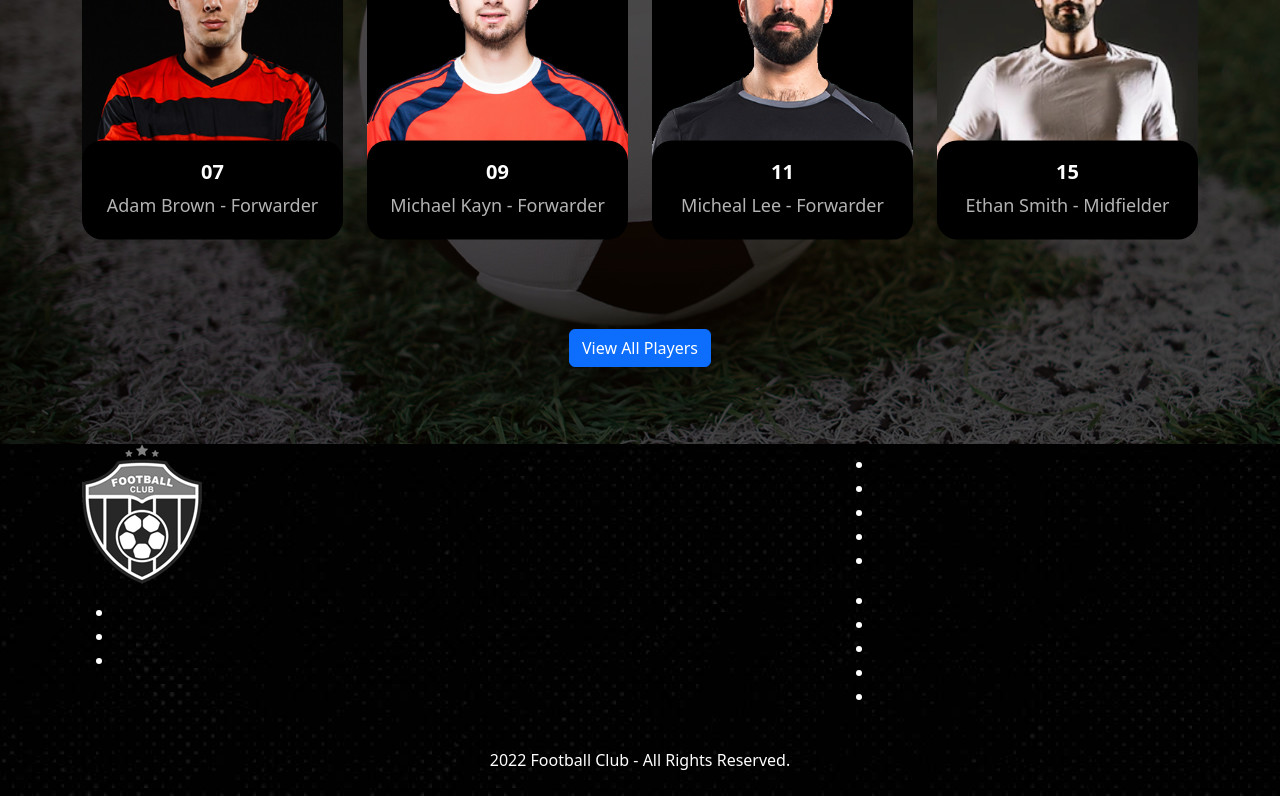
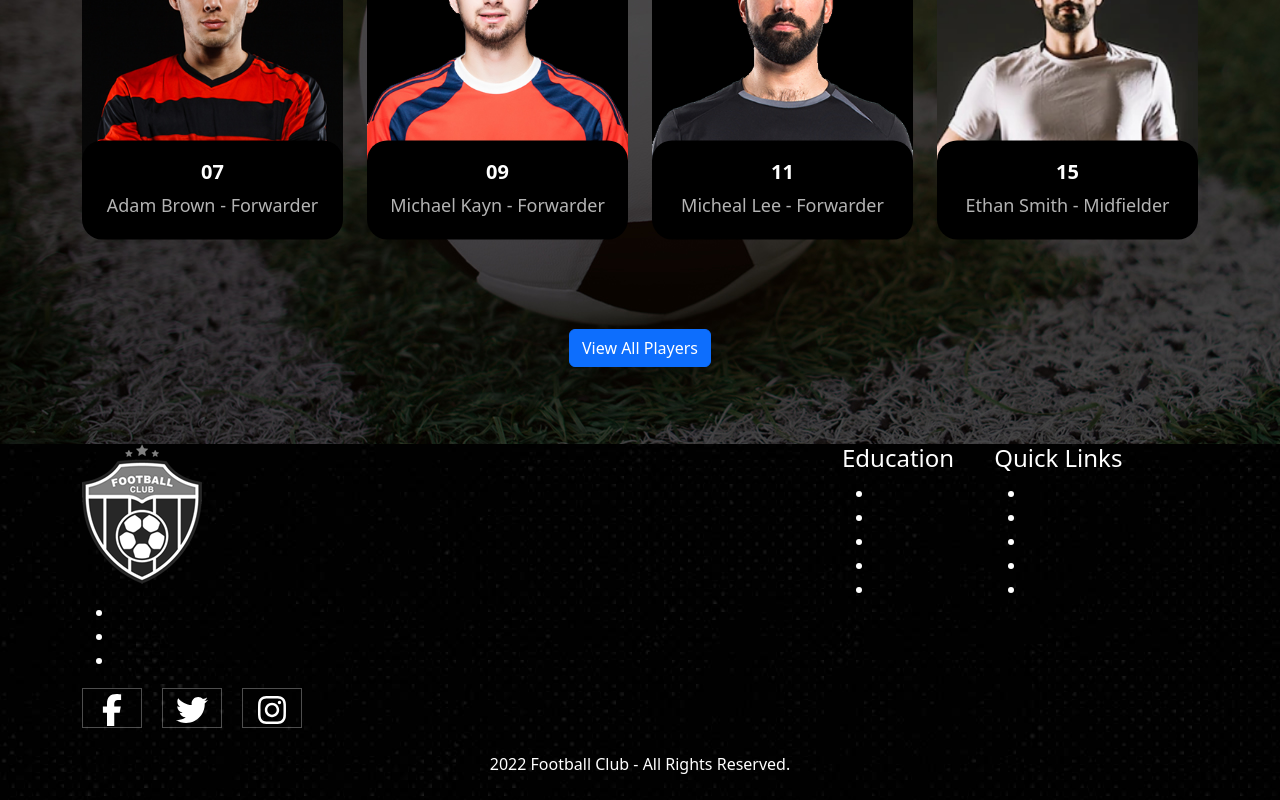
Before and after one commit to FernandoVerderame/proj-html-vuejs, a Vue app: page / in a window 1280 px wide. Shown: the part 256-1056 px from the top of the page. Built offline with nearby package versions, Linux system fonts and the light colour scheme.

Commit message:
added element social & added style

```diff
--- a/src/components/AppFooter.vue
+++ b/src/components/AppFooter.vue
@@ -1,4 +1,5 @@
 <script>
+import { FontAwesomeIcon } from '@fortawesome/vue-fontawesome';
 export default {
     name: 'AppFooter'
 };
@@ -24,15 +25,25 @@ export default {
                             <li></li>
                         </ul>
                     </div>
-                    <div class="social"></div>
+                    <div class="social">
+                        <a href="#">
+                            <FontAwesomeIcon icon="fa-brands fa-facebook-f" class="fa-2x" />
+                        </a>
+                        <a href="#">
+                            <FontAwesomeIcon icon="fa-brands fa-twitter" class="fa-2x" />
+                        </a>
+                        <a href="#">
+                            <FontAwesomeIcon icon="fa-brands fa-instagram" class="fa-2x" />
+                        </a>
+                    </div>
                 </div>
                 <div class="col">
                     <div class="news"></div>
                     <div class="form"></div>
                 </div>
-                <div class="col">
+                <div class="col footer-list">
                     <div class="education">
-                        <h4></h4>
+                        <h4>Education</h4>
                         <ul>
                             <li></li>
                             <li></li>
@@ -42,7 +53,7 @@ export default {
                         </ul>
                     </div>
                     <div class="links">
-                        <h4></h4>
+                        <h4>Quick Links</h4>
                         <ul>
                             <li></li>
                             <li></li>
@@ -63,6 +74,30 @@ export default {
 </template>
 
 <style lang="scss" scoped>
+.footer-list {
+    display: flex;
+    gap: 40px;
+}
+
+.social {
+    display: flex;
+    gap: 20px;
+
+    a {
+        height: 40px;
+        width: 60px;
+        text-align: center;
+        padding: 5px;
+        border: 1px solid rgba(255, 255, 255, 0.3);
+        color: #fff;
+        transition: border .4s linear;
+
+        &:hover {
+            border: 1px solid transparent;
+        }
+    }
+}
+
 footer {
     background-image: url('../assets/img/footer-bg-football.jpg');
     color: #fff;
```
